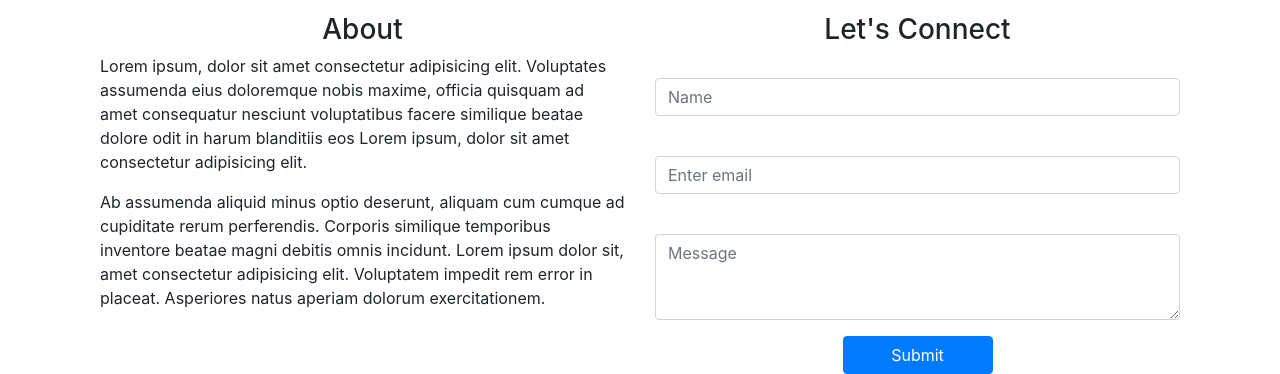
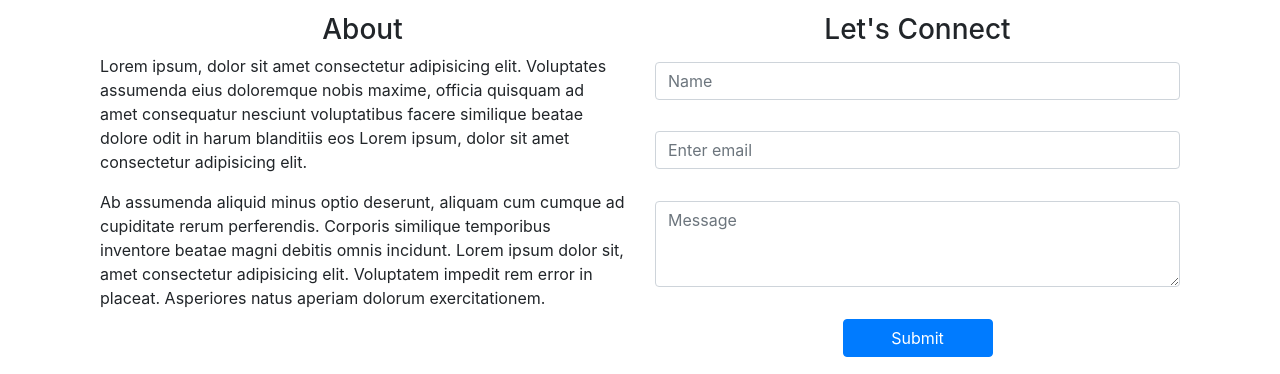
Before and after one commit to ayahxsheikh/Boostrap-Portfolio, a plain HTML site: page index.html in a window 1280 px wide. Shown: the part 2793-3167 px from the top of the page. Drawn offline with nearby package versions, Linux system fonts and the light colour scheme.

Commit message:
fixed spacing in form & adjusted col width

```diff
--- a/css/styles.css
+++ b/css/styles.css
@@ -93,10 +93,23 @@ h3 {
     text-align: center;
 }
 
+form {
+    margin-top: -1em;
+}
+
+.form-group {
+    margin-bottom: 0.45rem;
+}
+
 .btn {
     display: block;
+    margin-top: 2rem;
     margin-left: auto;
     margin-right: auto;
+}
+
+.btn-primary{
+
 }
 
 button {
--- a/index.html
+++ b/index.html
@@ -137,7 +137,7 @@
         <!-- About / Contact -->
         <section class="container contact">
             <div class="row about-me">
-                <article class="col-6">
+                <article class="col-lg-6 col-sm-12">
                     <h3>About</h3>
                     <p> Lorem ipsum, dolor sit amet consectetur adipisicing elit. Voluptates assumenda eius doloremque nobis maxime, officia quisquam ad amet consequatur nesciunt voluptatibus facere similique beatae dolore odit in harum blanditiis eos
                     Lorem ipsum, dolor sit amet consectetur adipisicing elit. </p>
@@ -145,7 +145,7 @@
                    <p>Ab assumenda aliquid minus optio deserunt, aliquam cum cumque ad cupiditate rerum perferendis. Corporis similique temporibus inventore beatae magni debitis omnis incidunt. Lorem ipsum dolor sit, amet consectetur adipisicing elit. Voluptatem impedit rem error in placeat. Asperiores natus aperiam dolorum exercitationem.</p>
                 </article>
 
-                <article class="col-6">
+                <article class="col-lg-6 col-sm-12">
                     <h3>Let's Connect</h3>
                     <form>
                         <div class="form-group">
```
